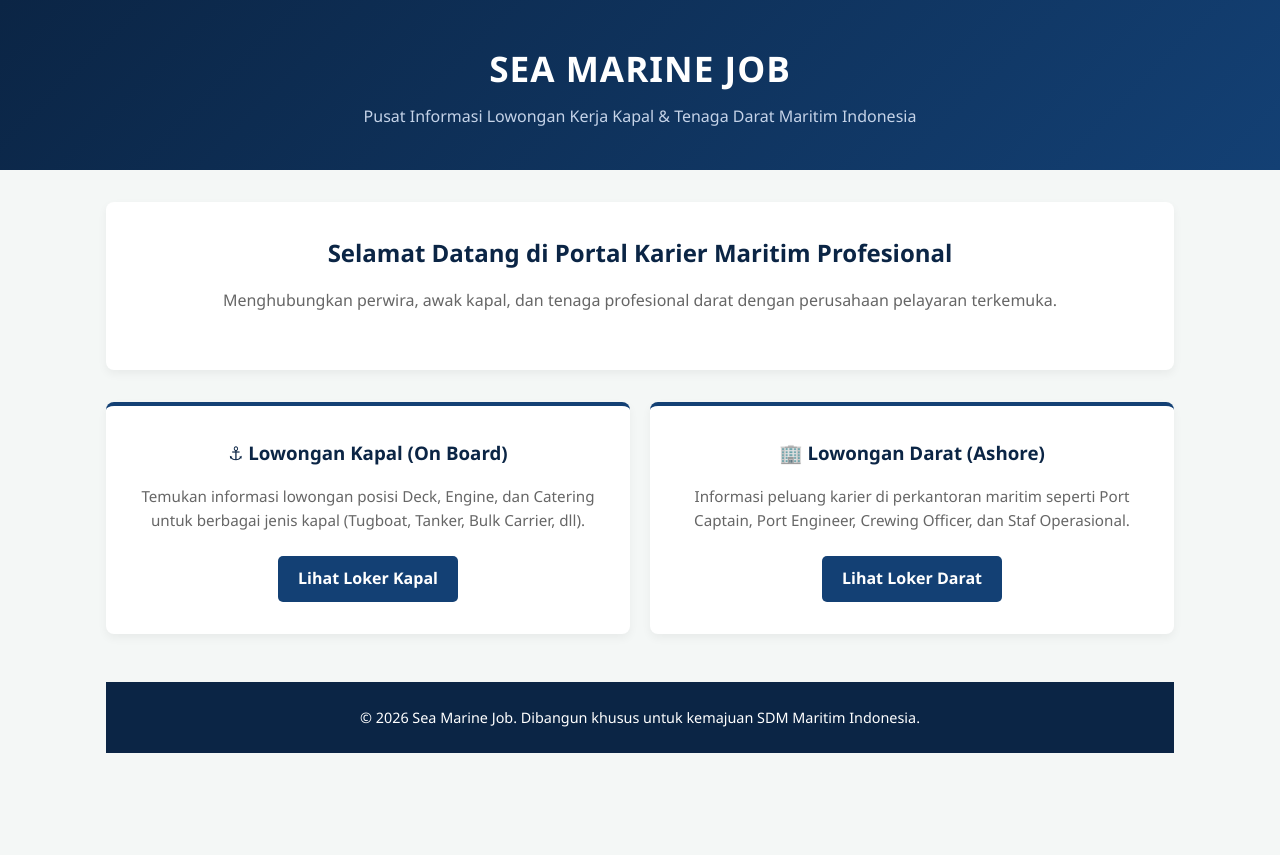
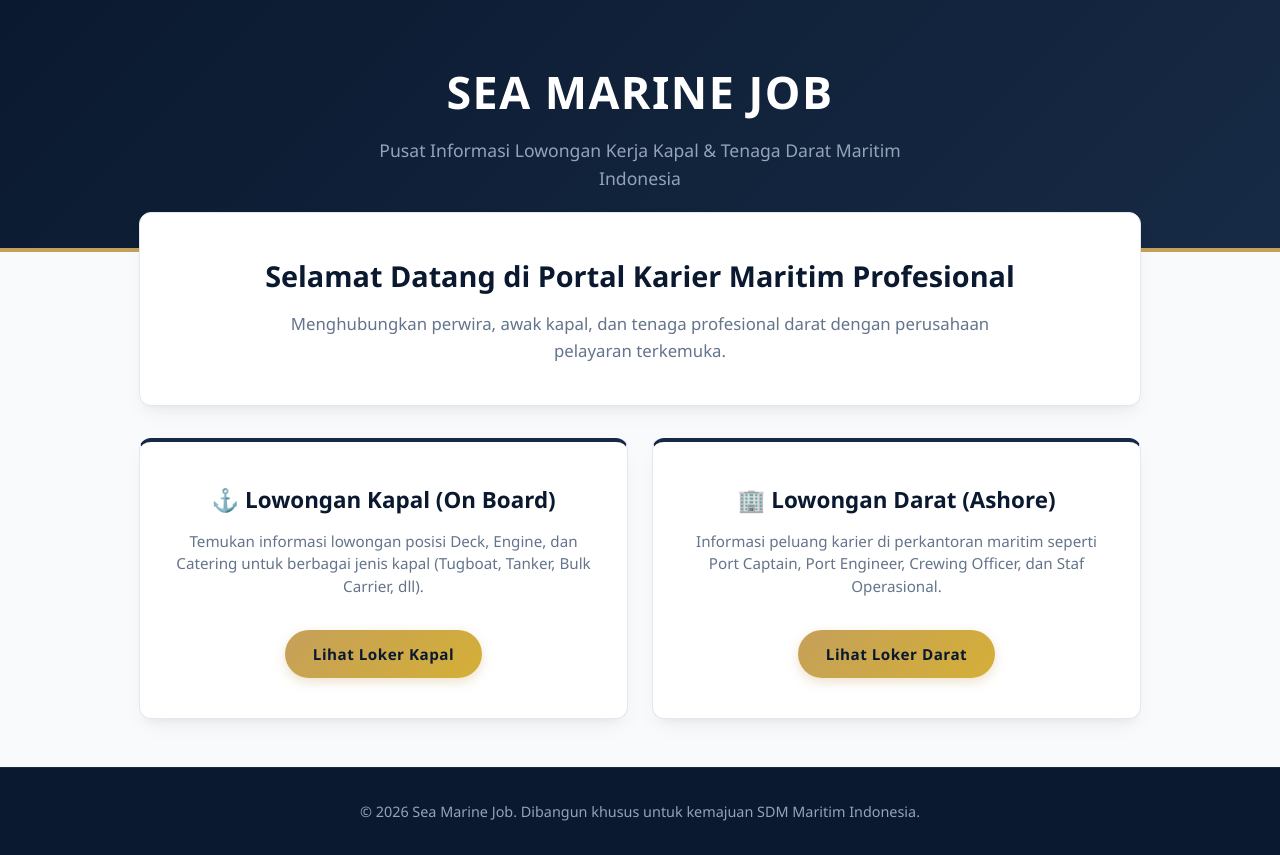
Before and after one commit to dwiprastyoo30/seamarinejob, a plain HTML site: page index.html in a window 1280 px wide. Before the commit the page ends 800 px from the top, so only its background shows below. Drawn offline with Linux system fonts and the light colour scheme.

Commit message:
Update index.html

```diff
--- a/index.html
+++ b/index.html
@@ -3,139 +3,208 @@
 <head>
     <meta charset="UTF-8">
     <meta name="viewport" content="width=device-width, initial-scale=1.0">
-    <title>Sea Marine Job - Portal Lowongan Kerja Maritim & Pelaut</title>
+    <title>Sea Marine Job - Portal Lowongan Kerja Maritim Profesional</title>
     <style>
         * {
             box-sizing: border-box;
             margin: 0;
             padding: 0;
-            font-family: 'Segoe UI', Tahoma, Geneva, Verdana, sans-serif;
+            font-family: 'Segoe UI', system-ui, -apple-system, sans-serif;
         }
+
         body {
-            background-color: #f4f7f6;
-            color: #333;
+            background-color: #f8fafc;
+            color: #1e293b;
             line-height: 1.6;
+            display: flex;
+            flex-direction: column;
+            min-height: 100vh;
         }
+
+        /* --- HEADER --- */
         header {
-            background: linear-gradient(135deg, #0b2545, #134074);
+            background: linear-gradient(135deg, #0a192f 0%, #172a45 100%);
             color: white;
-            padding: 2.5rem 1rem;
+            padding: 3.5rem 1rem;
             text-align: center;
+            border-bottom: 4px solid #c5a059; /* Aksen Gold Klasik */
         }
+
         header h1 {
-            font-size: 2.2rem;
+            font-size: 2.8rem;
+            font-weight: 800;
+            letter-spacing: 1.5px;
             margin-bottom: 0.5rem;
-            letter-spacing: 1px;
+            text-transform: uppercase;
         }
+
         header p {
-            font-size: 1rem;
-            color: #c5d3e8;
+            font-size: 1.1rem;
+            color: #94a3b8;
+            font-weight: 400;
+            max-width: 600px;
+            margin: 0 auto;
         }
+
+        /* --- CONTAINER UTAMA --- */
         .container {
-            max-width: 1100px;
-            margin: 2rem auto;
-            padding: 0 1rem;
+            max-width: 1050px;
+            margin: -2.5rem auto 3rem auto; /* Efek tumpang tindih elegan dengan header */
+            padding: 0 1.5rem;
+            width: 100%;
+            flex: 1;
         }
+
+        /* --- HERO BANNER --- */
         .hero-banner {
             background: white;
-            padding: 2rem;
-            border-radius: 8px;
-            box-shadow: 0 4px 10px rgba(0,0,0,0.05);
+            padding: 2.5rem;
+            border-radius: 12px;
+            box-shadow: 0 10px 25px -5px rgba(0, 0, 0, 0.05), 0 8px 10px -6px rgba(0, 0, 0, 0.05);
             text-align: center;
             margin-bottom: 2rem;
+            border: 1px solid #e2e8f0;
         }
+
         .hero-banner h2 {
-            color: #0b2545;
-            margin-bottom: 1rem;
+            color: #0a192f;
+            font-size: 1.8rem;
+            margin-bottom: 0.75rem;
+            font-weight: 700;
         }
+
         .hero-banner p {
-            color: #666;
-            margin-bottom: 1.5rem;
+            color: #64748b;
+            font-size: 1.05rem;
+            max-width: 700px;
+            margin: 0 auto;
         }
+
+        /* --- GRID MENU KARTU --- */
         .grid-menu {
             display: grid;
             grid-template-columns: 1fr 1fr;
-            gap: 20px;
+            gap: 1.5rem;
         }
+
         @media(max-width: 768px) {
             .grid-menu {
                 grid-template-columns: 1fr;
             }
         }
+
         .card {
             background: white;
-            padding: 2rem;
-            border-radius: 8px;
-            box-shadow: 0 4px 10px rgba(0,0,0,0.05);
+            padding: 2.5rem 2rem;
+            border-radius: 12px;
+            box-shadow: 0 10px 25px -5px rgba(0, 0, 0, 0.05), 0 8px 10px -6px rgba(0, 0, 0, 0.05);
             text-align: center;
-            border-top: 4px solid #134074;
+            border-top: 4px solid #172a45;
+            transition: transform 0.3s ease, box-shadow 0.3s ease;
+            display: flex;
+            flex-direction: column;
+            justify-content: space-between;
+            border-left: 1px solid #e2e8f0;
+            border-right: 1px solid #e2e8f0;
+            border-bottom: 1px solid #e2e8f0;
         }
+
+        .card:hover {
+            transform: translateY(-5px);
+            box-shadow: 0 20px 30px -10px rgba(0, 0, 0, 0.1);
+        }
+
         .card h3 {
-            color: #0b2545;
-            margin-bottom: 1rem;
+            color: #0a192f;
+            font-size: 1.4rem;
+            margin-bottom: 0.75rem;
+            font-weight: 700;
         }
+
         .card p {
-            color: #666;
+            color: #64748b;
             font-size: 0.95rem;
-            margin-bottom: 1.5rem;
+            margin-bottom: 2rem;
+            line-height: 1.5;
         }
+
+        /* --- TOMBOL PREMIUM (GOLD STYLE) --- */
         .btn {
             display: inline-block;
-            background-color: #134074;
-            color: white;
-            padding: 10px 20px;
+            background: linear-gradient(135deg, #c5a059 0%, #d4af37 100%);
+            color: #0a192f;
+            padding: 12px 28px;
             text-decoration: none;
-            border-radius: 5px;
-            font-weight: 600;
-            transition: background 0.3s;
+            border-radius: 50px;
+            font-weight: 700;
+            font-size: 0.95rem;
+            letter-spacing: 0.5px;
+            transition: all 0.3s ease;
+            box-shadow: 0 4px 12px rgba(197, 160, 89, 0.3);
         }
+
         .btn:hover {
-            background-color: #0b2545;
+            background: linear-gradient(135deg, #d4af37 0%, #e5c158 100%);
+            box-shadow: 0 6px 15px rgba(197, 160, 89, 0.5);
+            transform: scale(1.02);
         }
+
+        /* --- FOOTER --- */
         footer {
             text-align: center;
-            padding: 1.5rem;
-            background-color: #0b2545;
-            color: white;
-            margin-top: 3rem;
+            padding: 2rem;
+            background-color: #0a192f;
+            color: #94a3b8;
+            margin-top: auto;
             font-size: 0.9rem;
+            border-top: 1px solid #172a45;
         }
     </style>
 </head>
 <body>
 
     <header>
-        <h1>SEA MARINE JOB</h1>
+        <h1>Sea Marine Job</h1>
         <p>Pusat Informasi Lowongan Kerja Kapal & Tenaga Darat Maritim Indonesia</p>
     </header>
 
     <div class="container">
 
+        <!-- Hero Banner -->
         <div class="hero-banner">
             <h2>Selamat Datang di Portal Karier Maritim Profesional</h2>
             <p>Menghubungkan perwira, awak kapal, dan tenaga profesional darat dengan perusahaan pelayaran terkemuka.</p>
         </div>
 
+        <!-- Grid Pilihan Menu -->
         <div class="grid-menu">
-            <!-- Menu 1: Lowongan Kapal -->
+            <!-- Kartu Loker Kapal -->
             <div class="card">
-                <h3>⚓ Lowongan Kapal (On Board)</h3>
-                <p>Temukan informasi lowongan posisi Deck, Engine, dan Catering untuk berbagai jenis kapal (Tugboat, Tanker, Bulk Carrier, dll).</p>
-                <a href="kapal.html" class="btn">Lihat Loker Kapal</a>
+                <div>
+                    <h3>⚓ Lowongan Kapal (On Board)</h3>
+                    <p>Temukan informasi lowongan posisi Deck, Engine, dan Catering untuk berbagai jenis kapal (Tugboat, Tanker, Bulk Carrier, dll).</p>
+                </div>
+                <div>
+                    <a href="kapal.html" class="btn">Lihat Loker Kapal</a>
+                </div>
             </div>
 
-            <!-- Menu 2: Lowongan Darat -->
+            <!-- Kartu Loker Darat -->
             <div class="card">
-                <h3>🏢 Lowongan Darat (Ashore)</h3>
-                <p>Informasi peluang karier di perkantoran maritim seperti Port Captain, Port Engineer, Crewing Officer, dan Staf Operasional.</p>
-                <a href="daftar.html" class="btn">Lihat Loker Darat</a
+                <div>
+                    <h3>🏢 Lowongan Darat (Ashore)</h3>
+                    <p>Informasi peluang karier di perkantoran maritim seperti Port Captain, Port Engineer, Crewing Officer, dan Staf Operasional.</p>
+                </div>
+                <div>
+                    <a href="darat.html" class="btn">Lihat Loker Darat</a>
+                </div>
             </div>
         </div>
 
     </div>
 
     <footer>
-        <p>&copy; 2026 Sea Marine Job. Dibangun khusus untuk kemajuan SDM Maritim Indonesia.</p>
+        &copy; 2026 Sea Marine Job. Dibangun khusus untuk kemajuan SDM Maritim Indonesia.
     </footer>
 
 </body>
```
